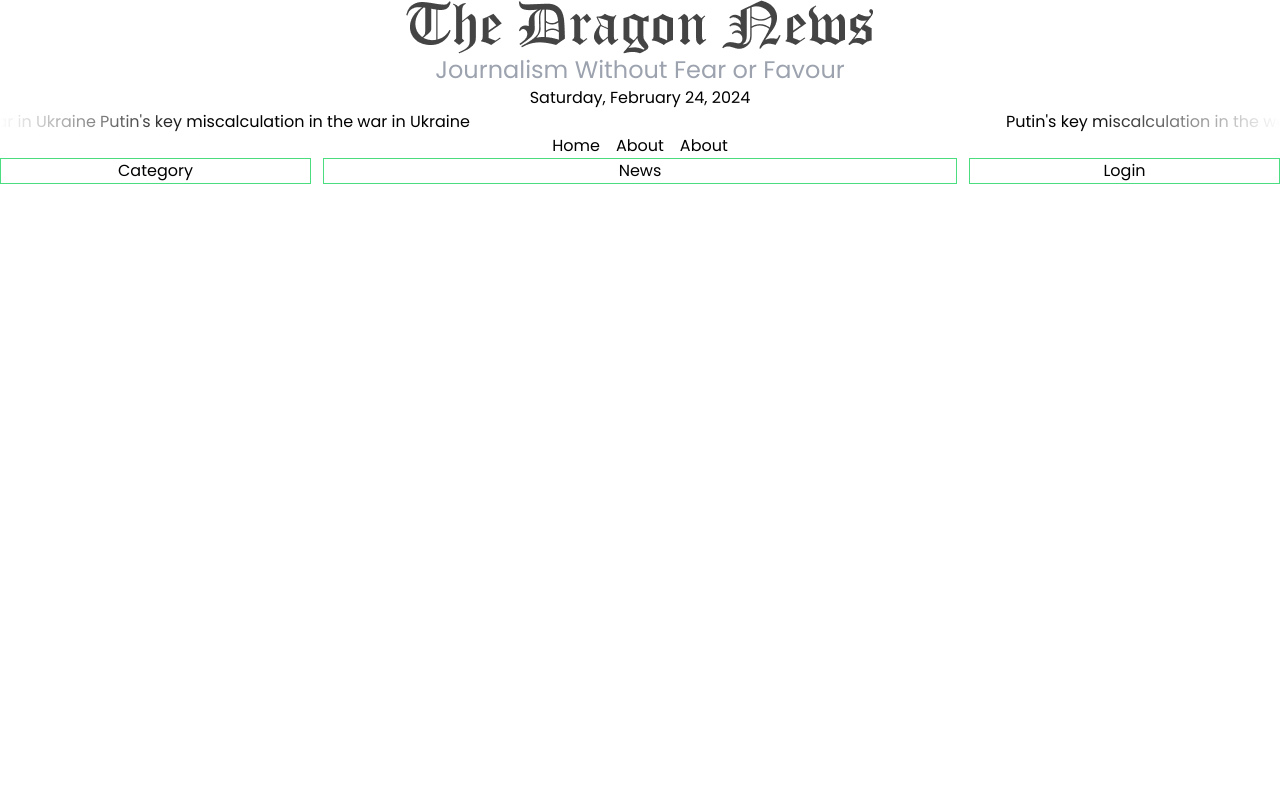
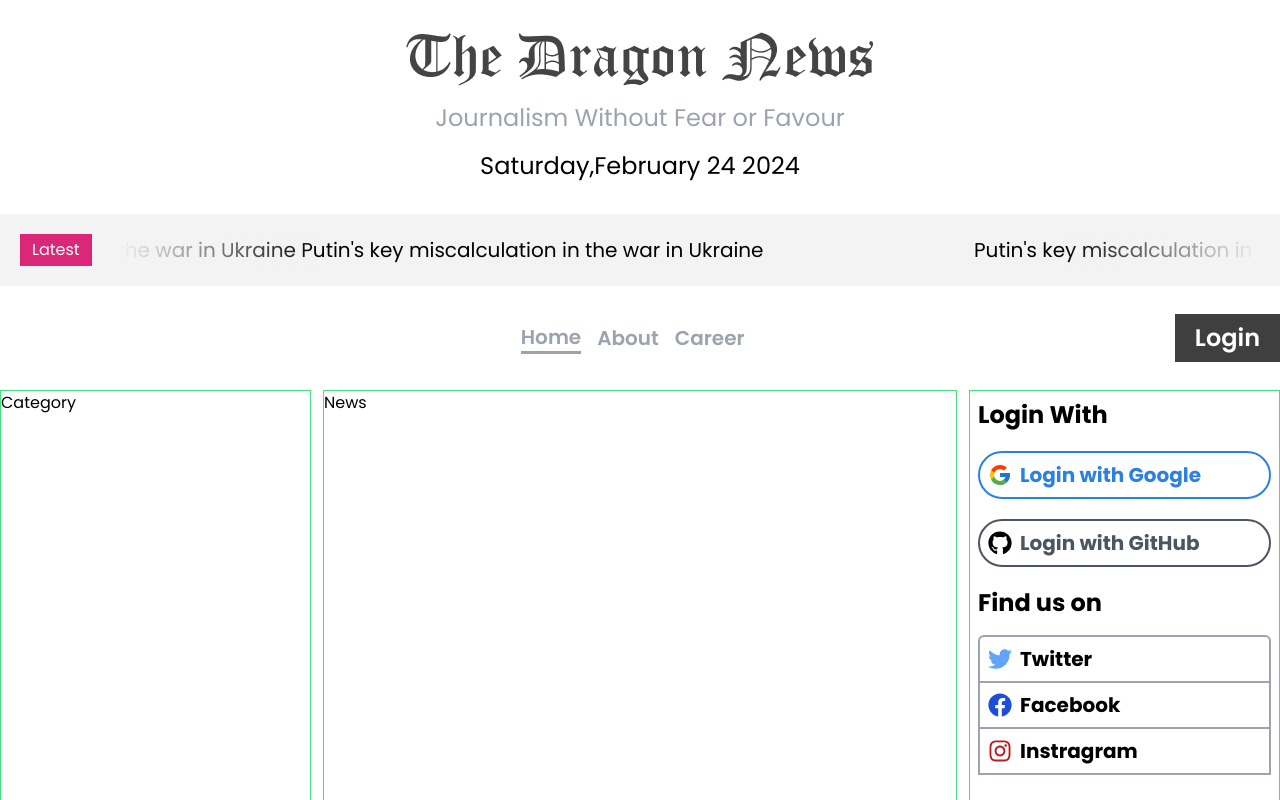
Before and after one commit to abdullahNavin/Dragon-News-Paper2, a React (Vite) app: page / in a window 1280 px wide. Shown: the top 800 px of the page. Built offline with nearby package versions, Linux system fonts and the light colour scheme.

Commit message:
complited LoginS

```diff
--- a/package.json
+++ b/package.json
@@ -17,6 +17,7 @@
     "react": "^18.2.0",
     "react-dom": "^18.2.0",
     "react-fast-marquee": "^1.6.4",
+    "react-icons": "^5.0.1",
     "react-router-dom": "^6.22.1",
     "sort-by": "^1.2.0"
   },
--- /dev/null
+++ b/src/Router/About.jsx
@@ -0,0 +1,13 @@
+import React from 'react';
+import NavBar from './Components/NavBar';
+
+const About = () => {
+    return (
+        <div>
+            <NavBar></NavBar>
+            About
+        </div>
+    );
+};
+
+export default About;
--- a/src/Router/Components/Braking.jsx
+++ b/src/Router/Components/Braking.jsx
@@ -1,9 +1,13 @@
 import Marquee from "react-fast-marquee";
 
 const Braking = () => {
+    const style ={
+        background:'#f3f3f3'
+    }
     return (
-        <div>
-            <Marquee gradient={true}>
+        <div className={`flex gap-7 py-5 px-5`} style={style}>
+            <button className="bg-pink-600 text-white py-1 px-3">Latest</button>
+            <Marquee className="text-xl" gradientColor="#f3f3f3" gradient={true}>
                 Putin's key miscalculation in the war in Ukraine Putin's key miscalculation in the war in Ukraine
             </Marquee>
         </div>
--- a/src/Router/Components/Header.jsx
+++ b/src/Router/Components/Header.jsx
@@ -4,14 +4,10 @@ import moment from 'moment';
 
 const Header = () => {
     return (
-        <div className='flex flex-col items-center'>
-            <div>
-                <img className='' src={logo} alt="" />
-            </div>
-            <div>
-                <h1 className='text-2xl text-gray-400'>Journalism Without Fear or Favour</h1>
-            </div>
-            <h1>{moment().format("dddd, MMMM D, YYYY")}</h1>
+        <div className='flex items-center flex-col space-y-4 my-8'>
+            <img src={logo} alt="" />
+            <h1 className='text-2xl text-gray-400'> Journalism Without Fear or Favour</h1>
+            <h1 className="text-2xl">{moment().format('dddd,MMMM D Y')}</h1>
         </div>
     );
 };
--- a/src/Router/Components/Home.jsx
+++ b/src/Router/Components/Home.jsx
@@ -12,7 +12,7 @@ const Home = () => {
             <Header></Header>
             <Braking></Braking>
             <NavBar></NavBar>
-            <div className='grid grid-cols-4 gap-3 text-center'>
+            <div className='grid grid-cols-4 gap-3'>
                 <div className='border border-green-400'>
                     <CategoryS></CategoryS>
                 </div>
--- a/src/Router/Components/LoginS.jsx
+++ b/src/Router/Components/LoginS.jsx
@@ -1,9 +1,55 @@
-import React from 'react';
+import { FcGoogle } from "react-icons/fc";
+import { FaTwitter } from "react-icons/fa";
+import { FaInstagram } from "react-icons/fa";
+import { FaGithub, FaFacebook } from "react-icons/fa";
+import qzone1 from '../../assets/qZone1.png'
+import qzone2 from '../../assets/qZone2.png'
+import qzone3 from '../../assets/qZone3.png'
 
 const LoginS = () => {
     return (
         <div>
-            Login
+            <div className="px-2 py-2">
+                <div>
+
+                    <h1 className='text-2xl font-bold'>Login With</h1>
+
+                    <button className="flex gap-2 items-center border-2 border-[#2a81e2] p-2 rounded-full w-full my-5">
+                        <FcGoogle className="text-2xl" />
+                        <h1 className="text-xl font-bold text-[#2a81e2]">Login with Google</h1>
+                    </button>
+
+                    <button className="flex gap-2 items-center border-2 border-gray-600 p-2 rounded-full w-full my-5">
+                        <FaGithub className="text-2xl" />
+                        <h1 className="text-xl font-bold text-gray-600">Login with GitHub</h1>
+                    </button>
+                </div>
+                <div>
+                    <h1 className="text-2xl font-bold mb-4">Find us on</h1>
+
+                    <div className="flex gap-2 items-center border-2 border-gray-400 p-2 rounded-t-md">
+                        <FaTwitter className="text-2xl text-blue-400" />
+                        <h1 className="text-xl font-bold">Twitter</h1>
+                    </div>
+
+                    <div className="flex gap-2 items-center border-x-2 border-gray-400 p-2">
+                        <FaFacebook className="text-2xl text-blue-700" />
+                        <h1 className="text-xl font-bold">Facebook</h1>
+                    </div>
+
+                    <div className="flex gap-2 items-center border-2 border-gray-400 p-2">
+                        <FaInstagram className="text-2xl text-red-700" />
+                        <h1 className="text-xl font-bold">Instragram</h1>
+                    </div>
+                </div>
+            </div>
+            <div className="bg-[#f3f3f3] mt-6 grid justify-center">
+                <h1 className="text-2xl font-bold p-4">Q-Zone</h1>
+                <img src={qzone1} alt="" />
+                <img src={qzone2} alt="" />
+                <img src={qzone3} alt="" />
+            </div>
+
         </div>
     );
 };
--- a/src/Router/Components/NavBar.jsx
+++ b/src/Router/Components/NavBar.jsx
@@ -1,14 +1,17 @@
 import React from 'react';
-import { Link } from 'react-router-dom';
+import {NavLink } from 'react-router-dom';
 
 const NavBar = () => {
     return (
-        <div>
-            <ul className='flex gap-4 justify-center'>
-                <Link to={'/'}>Home</Link>
-                <Link to={'/About'}>About</Link>
-                <Link to={'/'}>About</Link>
+        <div className='my-7 grid grid-cols-3 justify-end'>
+            <ul className='flex gap-4 justify-center items-center col-span-2 text-gray-400 font-semibold text-xl'>
+                <NavLink className={'ml-[25.75rem]'} to={'/'}>Home</NavLink>
+                <NavLink to={'/About'}>About</NavLink>
+                <NavLink to={'/Career'}>Career</NavLink>
             </ul>
+            <div className='flex justify-end'>
+                <button className='text-2xl font-semibold bg-[#403f3f] py-2 px-5 text-white'>Login</button>
+            </div>
         </div>
     );
 };
--- a/src/Router/Router.jsx
+++ b/src/Router/Router.jsx
@@ -4,6 +4,7 @@ import {
   } from "react-router-dom";
 import Root from './Components/Root';
 import Home from './Components/Home';
+import About from './About';
 
 const router = createBrowserRouter([
     {
@@ -13,6 +14,10 @@ const router = createBrowserRouter([
             {
                 path:'/',
                 element:<Home></Home>
+            },
+            {
+                path:'/About',
+                element:<About></About>
             }
         ]
     }
--- a/src/index.css
+++ b/src/index.css
@@ -1,6 +1,8 @@
 @import url('https://fonts.googleapis.com/css2?family=Poppins:ital,wght@0,100;0,200;0,300;0,400;0,500;0,600;0,700;0,800;0,900;1,100;1,200;1,300;1,400;1,500;1,600;1,700;1,800;1,900&display=swap');
 
-
+.active{
+    border-bottom: 3px solid #9ca3af;
+}
 
 @tailwind base;
 @tailwind components;
```
Also changed, not shown: 1 other file (tests, documents, lock files or other folders).
